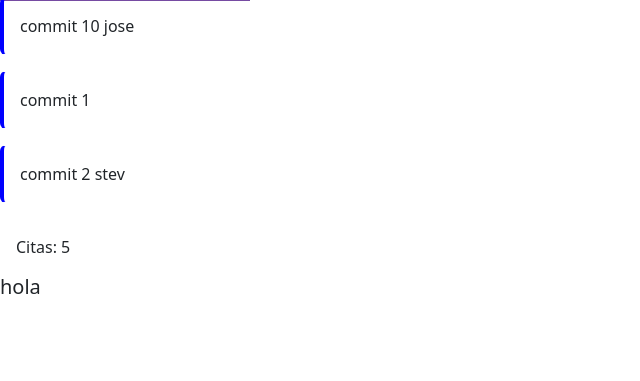
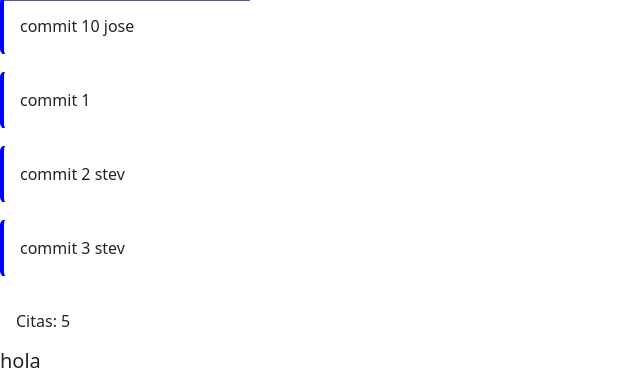
Before and after one commit to Carnesito/interfacesG5, a Django app: page /dashboard/ in a window 1280 px wide. Shown: the part 799-1180 px from the top of the page, without its empty margins (0-640 px from the left). Before the commit the page ends 1093 px from the top, so only its background shows below. Run offline with Django 5.2, Linux system fonts and the light colour scheme.

Commit message:
Cambios Stev 3

```diff
--- a/inicio/templates/dashboard.html
+++ b/inicio/templates/dashboard.html
@@ -38,6 +38,7 @@
                                         <div class="alert">commit 10  jose</div>
                                         <div class="alert">commit 1 </div>
                                          <div class="alert">commit 2 stev </div>
+                                           <div class="alert">commit 3 stev </div>
 
 
     <div class="widget">Citas: 5</div>
```
